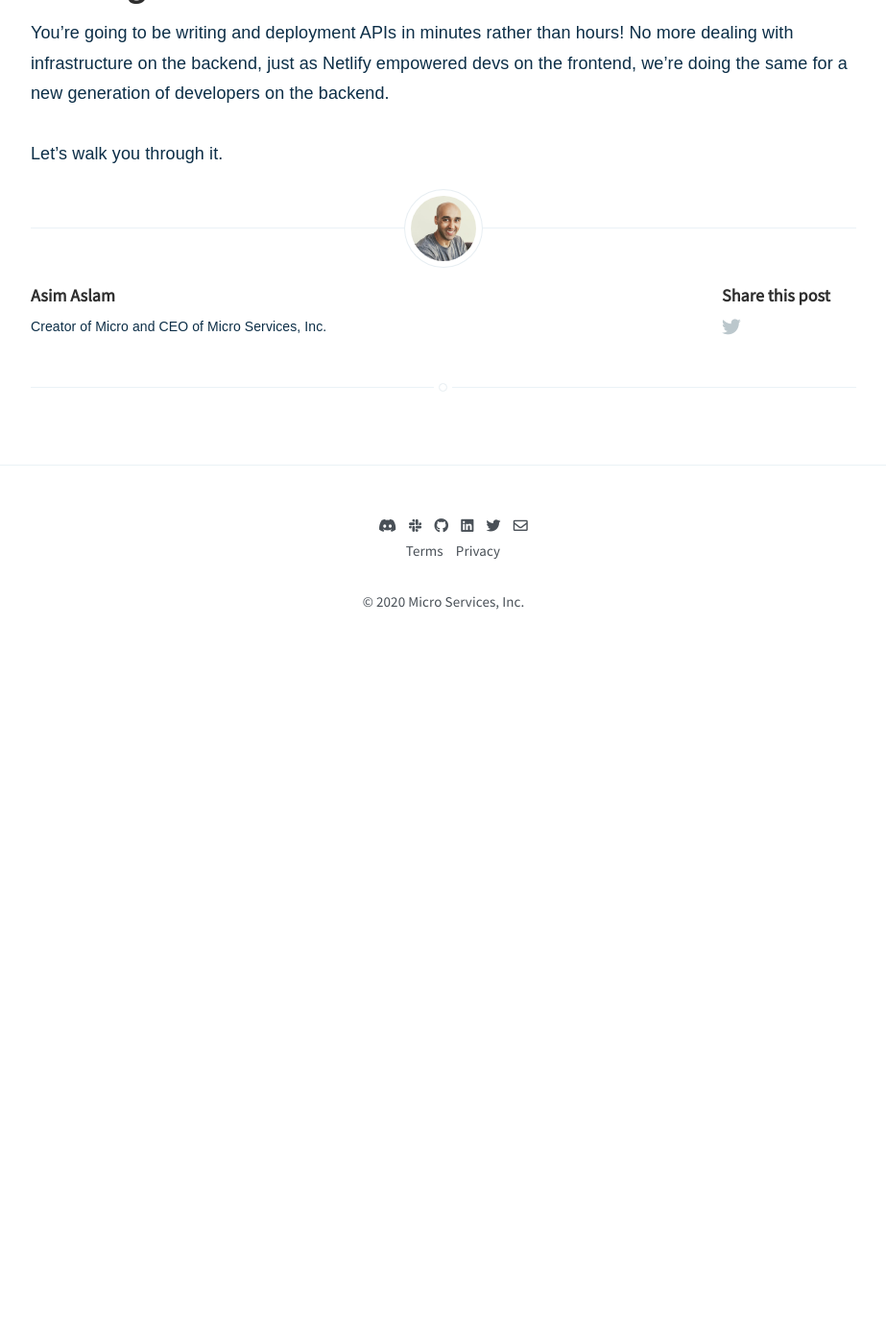
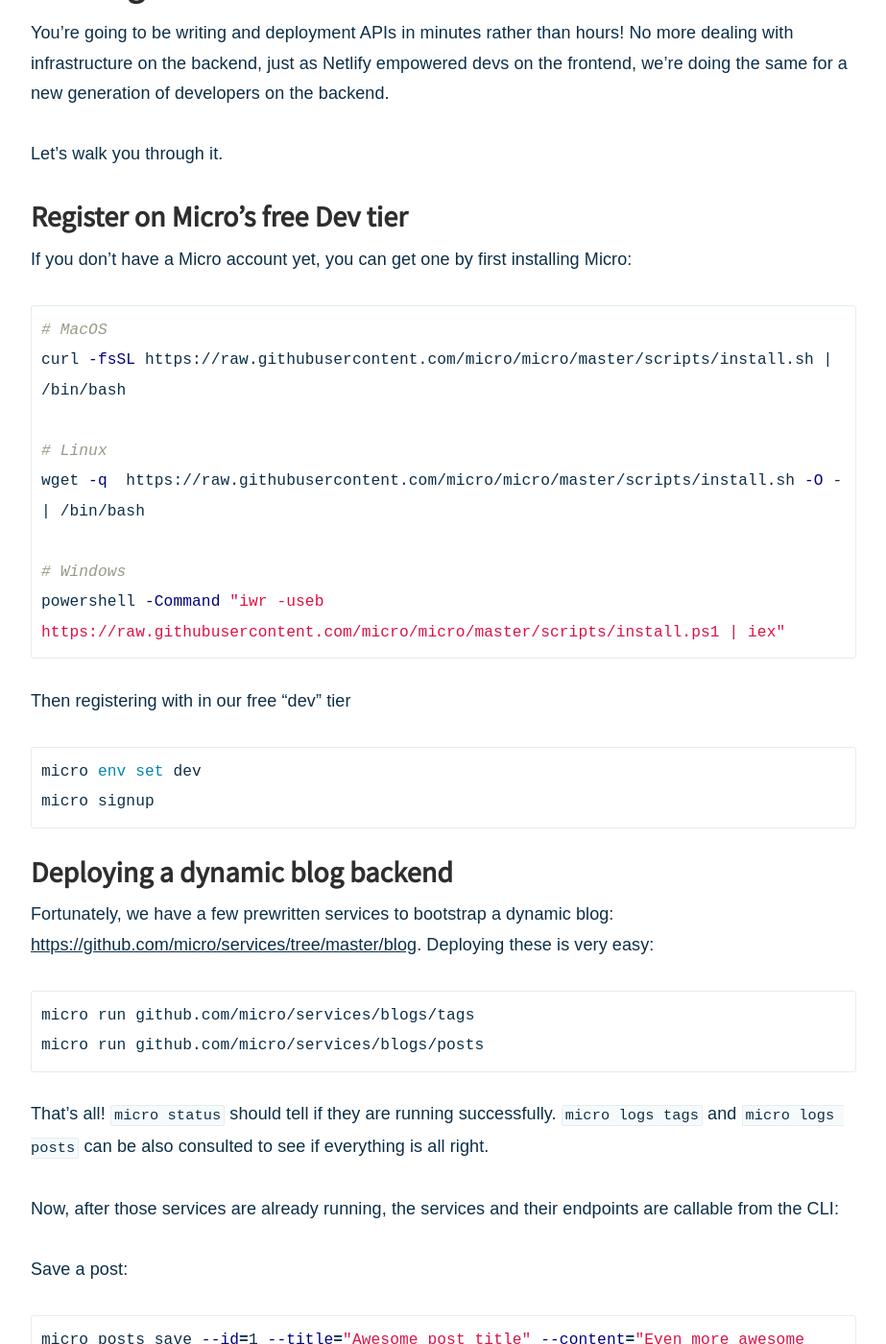
Before and after one commit to m3o/blog.m3o.com, a Jekyll site: the page built from _posts/2020-12-03-netlify-for-the-frontend-micro-for-the-backend.md, in a window 1280 px wide and 1400 px high, scrolled down 3970 px. Shown: the whole window at 96% size, without its empty margins (178-1101 px from the left). Built offline with Jekyll 4.4.1, drawn with Linux system fonts in a browser that asks for light colours; nearby versions of some CDN libraries; before the commit the page ends 4661 px from its top, so only the background shows below that; some of the changed text lies outside the part shown.

Commit message:
More blog

````diff
--- a/_posts/2020-12-03-netlify-for-the-frontend-micro-for-the-backend.md
+++ b/_posts/2020-12-03-netlify-for-the-frontend-micro-for-the-backend.md
@@ -81,3 +81,76 @@
 backend, just as Netlify empowered devs on the frontend, we're doing the same for a new generation of developers on the backend.
 
 Let's walk you through it.
+
+### Register on Micro's free Dev tier
+
+If you don't have a Micro account yet, you can get one by first installing Micro:
+
+```sh
+# MacOS
+curl -fsSL https://raw.githubusercontent.com/micro/micro/master/scripts/install.sh | /bin/bash
+
+# Linux
+wget -q  https://raw.githubusercontent.com/micro/micro/master/scripts/install.sh -O - | /bin/bash
+
+# Windows
+powershell -Command "iwr -useb https://raw.githubusercontent.com/micro/micro/master/scripts/install.ps1 | iex"
+```
+
+Then registering with in our free "dev" tier
+
+```sh
+micro env set dev
+micro signup
+```
+
+### Deploying a dynamic blog backend
+
+Fortunately, we have a few prewritten services to bootstrap a dynamic blog: [https://github.com/micro/services/tree/master/blog](https://github.com/micro/services/tree/master/blog).
+Deploying these is very easy:
+
+```sh
+micro run github.com/micro/services/blogs/tags
+micro run github.com/micro/services/blogs/posts
+```
+
+That's all! `micro status` should tell if they are running successfully. `micro logs tags` and `micro logs posts` can be also consulted to see if everything is all right.
+
+Now, after those services are already running, the services and their endpoints are callable from the CLI:
+
+Save a post:
+
+```sh
+micro posts save --id=1 --title="Awesome post title" --content="Even more awesome post content"
+```
+
+List posts:
+
+```sh
+micro posts query
+```
+
+The same calls can be made over the API too, just have to know your namespace:
+
+```sh
+$ micro user namespace
+# below namespace is just an example, please take the actual output
+your-micro- namespace
+```
+
+```sh
+$ curl -H "Micro-Namespace: your-micro-namespace" https://api.m3o.dev/posts/query
+{
+  "posts": [
+    {
+      "id": "1",
+      "title": "Awesome post title",
+      "slug": "awesome-post-title",
+      "content": "Even more awesome post content"
+    }
+}
+```
+
+Nice! So our backend is practically ready to be used, now let's deploy the frontend to Netlify
+
+## Deploying the frontend
````
